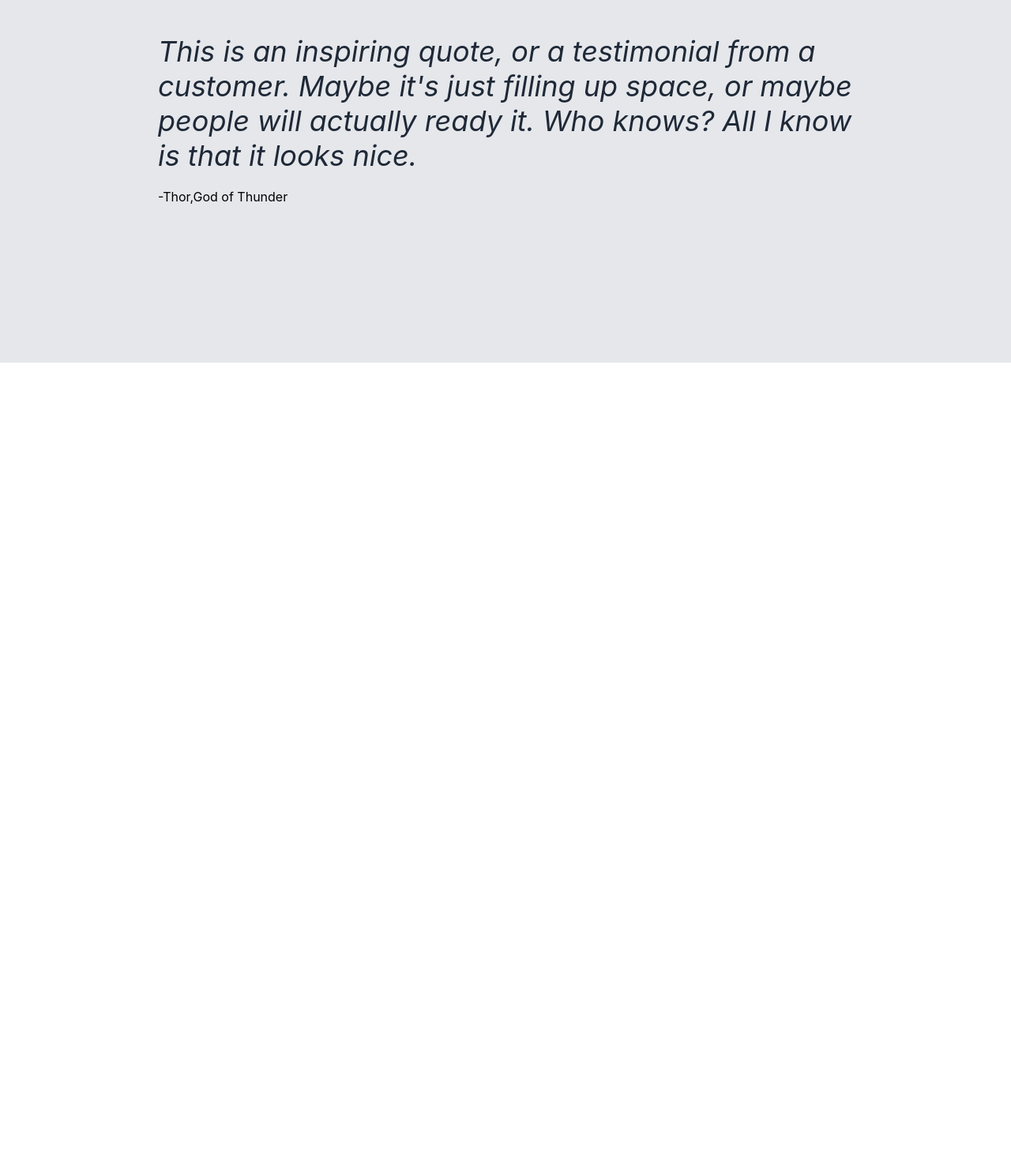
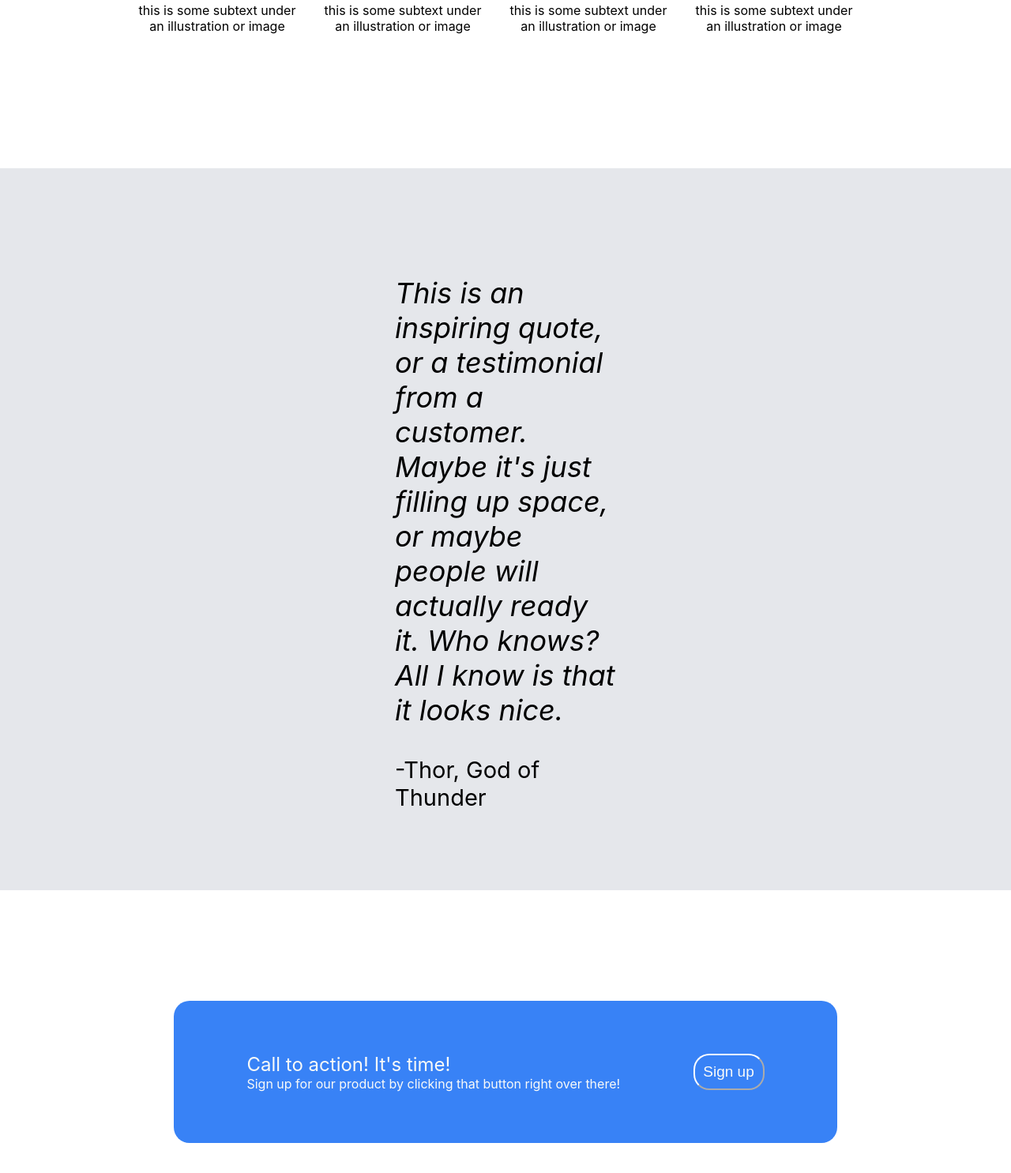
Before and after one commit to phonjustrnging/proj_landingpage, a plain HTML site: page index.html in a window 1280 px wide. Shown: the part 1147-2632 px from the top of the page at 79% size. Before the commit the page ends 1606 px from the top, so only its background shows below. Drawn offline with Linux system fonts and the light colour scheme.

Commit message:
i am contented that i finish the project

```diff
--- a/index.html
+++ b/index.html
@@ -52,14 +52,19 @@
             </div>
         <div class="third-body">
                     <div class="third-body-container">
-                        <div class="quote">This is an inspiring quote, or a testimonial from a customer. Maybe it's just filling up space, or maybe people will actually ready it. Who knows? All I know is that it looks nice.</div>
-                        <div class="author">-Thor,God of Thunder</div>
+                        <div class="quote"><p>This is an inspiring quote, or a testimonial from a customer. Maybe it's just filling up space, or maybe people will actually ready it. Who knows? All I know is that it looks nice.</p></div>
+                        <div class="author">-Thor, God of Thunder</div>
                     </div>
-
+        </div>
+    <div class="footer"></div>
+        <div class="footer-container">
+            <div class="footer-left">
+                <div class="calltoaction">Call to action! It's time!</div>
+                <div class="signuptoproduct">Sign up for our product by clicking that button right over there!</div>
+            </div>
+        <div class="footer-right">
+            <div class="footer-button"><button>Sign up</button>
         </div>
         </div>
-    <div class="footer"></div>
-
-
 </body>
 </html>
--- a/style.css
+++ b/style.css
@@ -42,6 +42,7 @@ body{
     flex-direction: column;
 }
 
+
 .right-container {
     display:flex;
     padding: 10px;
@@ -69,6 +70,11 @@ button {
     width: 90px;
     border-radius: 20px;
     font-size: 19px;
+    border-color: white;
+}
+
+.second-body{
+    padding: 150px;
 }
 
 .second-body-header {
@@ -76,12 +82,7 @@ button {
     padding: 30px;
     font-size: 36px;
     font-weight: bolder;
-}
-
-.second-body{
-    margin: 0px;
-    padding: 0px;
-
+    margin-bottom: 50px;
 }
 
 .mini-boxes {
@@ -99,7 +100,7 @@ button {
    display: flex;
    padding: 50px;
    width: 100px;
-   height: 80px;
+   height: 100px;
 }
 
 .mini-box-text{
@@ -121,15 +122,58 @@ button {
 
 .third-body-container{
     display: flex;
+    padding: 20px;
+    background-color: #e5e7eb;
+    align-items: center;
+    max-width: auto;
+    justify-content:flex-end;
     flex-wrap: wrap;
-    align-items: center;
-    padding: 200px;
+    margin-left: 400px;
+    margin-right: 400px;
+    }
+
+.third-body{
+    padding: 10vh;
     background-color: #e5e7eb;
 }
 
 .quote{
+    font-size: 36px;
     font-style: italic;
-    font-size: 36px;
-    color: #1f2937;
-    margin-bottom: 20px;
+
 }
+
+.author{
+    font-size: 29px;
+    font-weight: 30px;
+}
+
+.footer{
+    padding: 30px;
+}
+
+.footer-container {
+    display: flex;
+    justify-content: space-evenly;
+    align-items: center;
+    border: 20px;
+    margin:  80px;
+    margin-left: 220px;
+    margin-right: 220px;
+    background-color: #3882f6;
+    height: 180px;
+    border-radius: 20px;
+}
+
+.footer-left {
+    color: #f9faf8
+}
+
+.calltoaction {
+    font-size: 24px;
+}
+
+.footer-button{
+    border-color: #f9faf8
+    color: #f9faf8
+}
```
